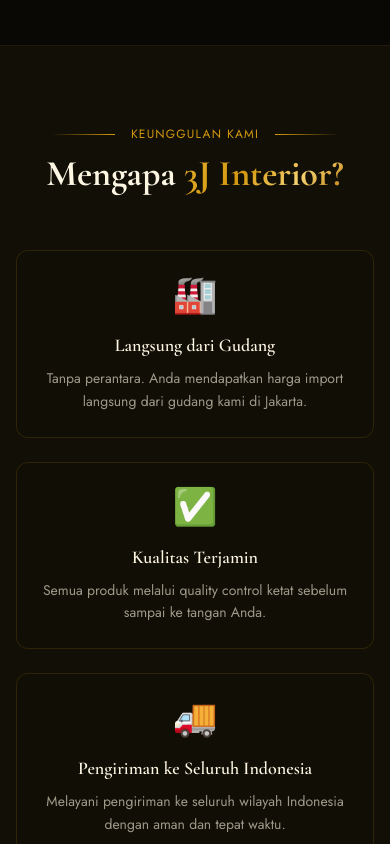
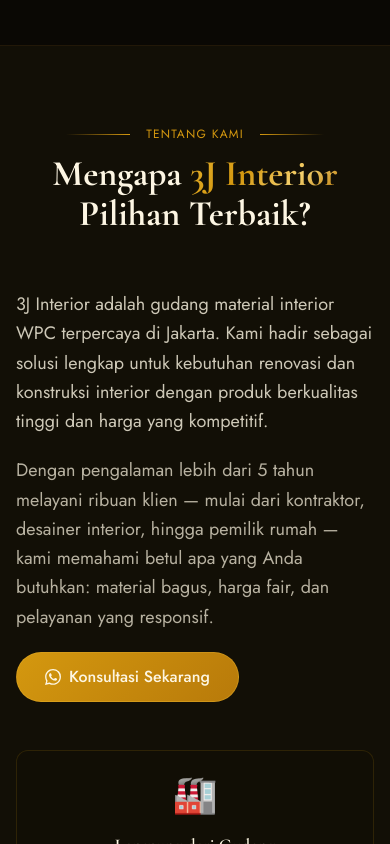
Before and after one commit to michael111103/3jinterior, a Next.js app: page / in a window 390 px wide. Shown: the part 4480-5324 px from the top of the page. Built offline with nearby package versions, Linux system fonts and the light colour scheme.

Commit message:
perbaikan menu utama

```diff
--- a/app/(main)/page.tsx
+++ b/app/(main)/page.tsx
@@ -94,14 +94,39 @@
           <div className="text-center mb-14">
             <div className="flex items-center justify-center gap-4 mb-3">
               <div className="h-px w-16 bg-gradient-to-r from-transparent to-gold-500" />
-              <span className="text-gold-500 text-xs font-body tracking-widest uppercase">Keunggulan Kami</span>
+              <span className="text-gold-500 text-xs font-body tracking-widest uppercase">Tentang Kami</span>
               <div className="h-px w-16 bg-gradient-to-l from-transparent to-gold-500" />
             </div>
             <h2 className="font-display text-4xl md:text-5xl font-bold text-cream mb-4">
-              Mengapa <span className="gold-text">3J Interior?</span>
+              Mengapa <span className="gold-text">3J Interior</span> Pilihan Terbaik?
             </h2>
           </div>
-          <div className="grid grid-cols-1 sm:grid-cols-2 lg:grid-cols-4 gap-6">
+
+          {/* 2 kolom: paragraf kiri, kartu kanan */}
+          <div className="grid grid-cols-1 lg:grid-cols-2 gap-12 items-center mb-14">
+            {/* Kiri: 2 paragraf */}
+            <div className="space-y-5">
+              <p className="text-cream/80 font-body text-lg leading-relaxed">
+                3J Interior adalah gudang material interior WPC terpercaya di Jakarta. Kami hadir sebagai solusi lengkap untuk kebutuhan renovasi dan konstruksi interior dengan produk berkualitas tinggi dan harga yang kompetitif.
+              </p>
+              <p className="text-cream/70 font-body text-lg leading-relaxed">
+                Dengan pengalaman lebih dari 5 tahun melayani ribuan klien — mulai dari kontraktor, desainer interior, hingga pemilik rumah — kami memahami betul apa yang Anda butuhkan: material bagus, harga fair, dan pelayanan yang responsif.
+              </p>
+              <a
+                href="https://wa.me/6281385887778"
+                target="_blank"
+                rel="noopener noreferrer"
+                className="btn-gold px-7 py-3 rounded-full font-body font-medium inline-flex items-center gap-2 mt-2"
+              >
+                <svg className="w-4 h-4" viewBox="0 0 24 24" fill="currentColor">
+                  <path d="M17.472 14.382c-.297-.149-1.758-.867-2.03-.967-.273-.099-.471-.148-.67.15-.197.297-.767.966-.94 1.164-.173.199-.347.223-.644.075-.297-.15-1.255-.463-2.39-1.475-.883-.788-1.48-1.761-1.653-2.059-.173-.297-.018-.458.13-.606.134-.133.298-.347.446-.52.149-.174.198-.298.298-.497.099-.198.05-.371-.025-.52-.075-.149-.669-1.612-.916-2.207-.242-.579-.487-.5-.669-.51-.173-.008-.371-.01-.57-.01-.198 0-.52.074-.792.372-.272.297-1.04 1.016-1.04 2.479 0 1.462 1.065 2.875 1.213 3.074.149.198 2.096 3.2 5.077 4.487.709.306 1.262.489 1.694.625.712.227 1.36.195 1.871.118.571-.085 1.758-.719 2.006-1.413.248-.694.248-1.289.173-1.413-.074-.124-.272-.198-.57-.347m-5.421 7.403h-.004a9.87 9.87 0 01-5.031-1.378l-.361-.214-3.741.982.998-3.648-.235-.374a9.86 9.86 0 01-1.51-5.26c.001-5.45 4.436-9.884 9.888-9.884 2.64 0 5.122 1.03 6.988 2.898a9.825 9.825 0 012.893 6.994c-.003 5.45-4.437 9.884-9.885 9.884m8.413-18.297A11.815 11.815 0 0012.05 0C5.495 0 .16 5.335.157 11.892c0 2.096.547 4.142 1.588 5.945L.057 24l6.305-1.654a11.882 11.882 0 005.683 1.448h.005c6.554 0 11.89-5.335 11.893-11.893A11.821 11.821 0 0020.885 3.488"/>
+                </svg>
+                Konsultasi Sekarang
+              </a>
+            </div>
+
+            {/* Kanan: 4 kartu icon */}
+            <div className="grid grid-cols-1 sm:grid-cols-2 gap-4">
               {whyUs.map((item) => (
                 <div key={item.title} className="glass-card rounded-xl p-6 text-center">
                   <div className="text-4xl mb-4">{item.icon}</div>
@@ -109,6 +134,7 @@
                   <p className="text-cream/60 text-sm font-body leading-relaxed">{item.desc}</p>
                 </div>
               ))}
+            </div>
           </div>
         </div>
       </section>
```
Lines whose indentation alone changed are shown as unchanged.
